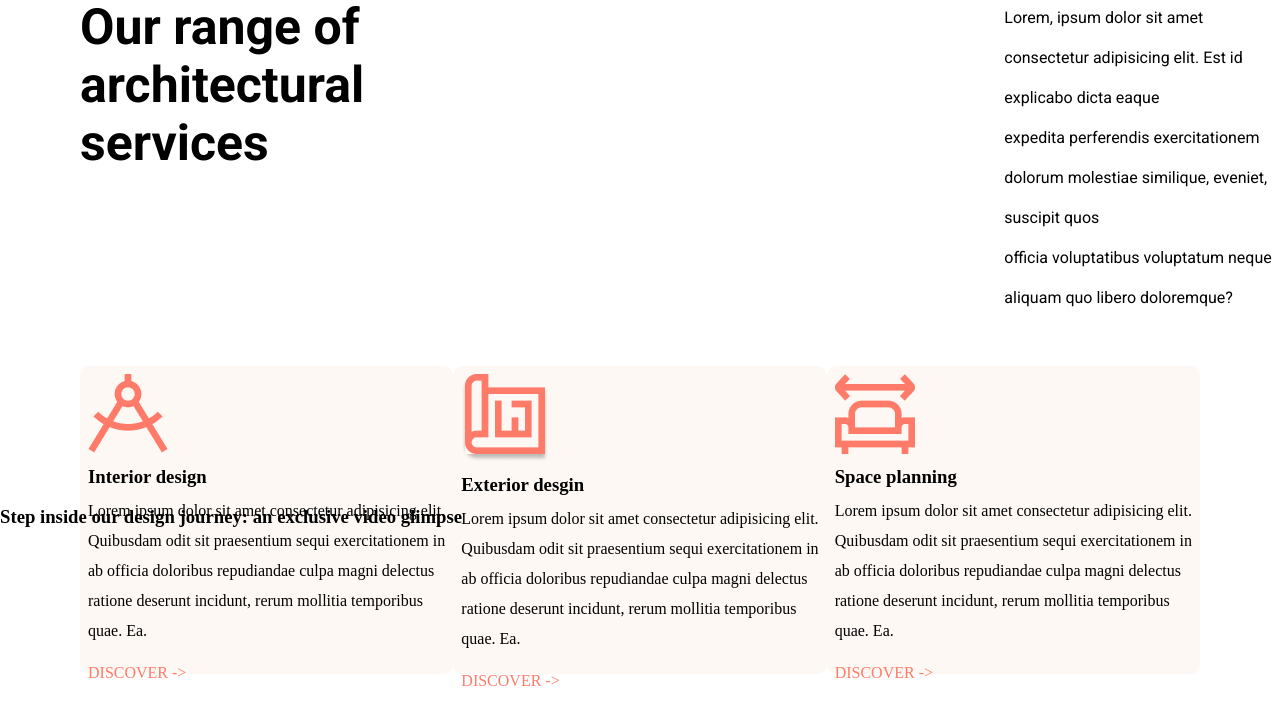
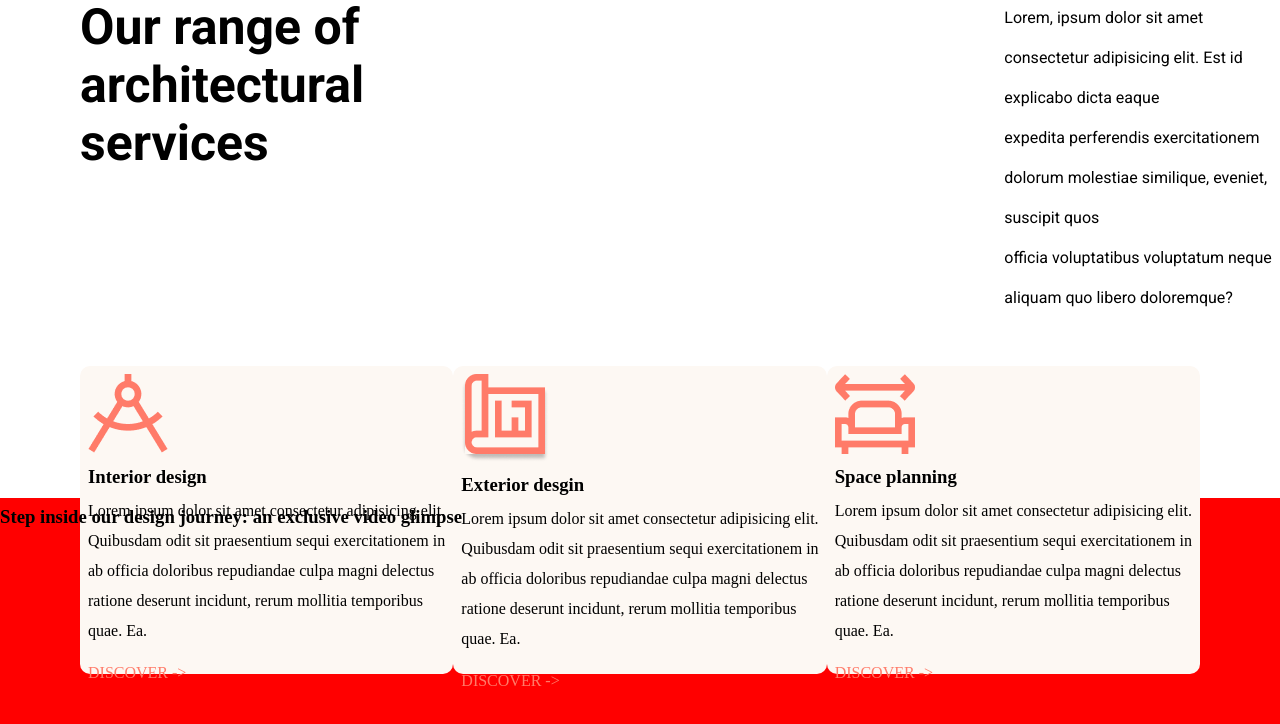
Before and after one commit to gabrieljcoutinho/Projeto-Archi-Firm, a React (Create React App) app: page / in a window 1280 px wide. Shown: the part 1086-1810 px from the top of the page. Before the commit the page ends 1776 px from the top, so only its background shows below. Built offline with nearby package versions, Linux system fonts and the light colour scheme.

Commit message:
testando

```diff
--- a/src/Css/Sectiondesign.css
+++ b/src/Css/Sectiondesign.css
@@ -0,0 +1,4 @@
+.SectionImgDesign {
+    background-color: red;
+    height: 600px;
+}
```
